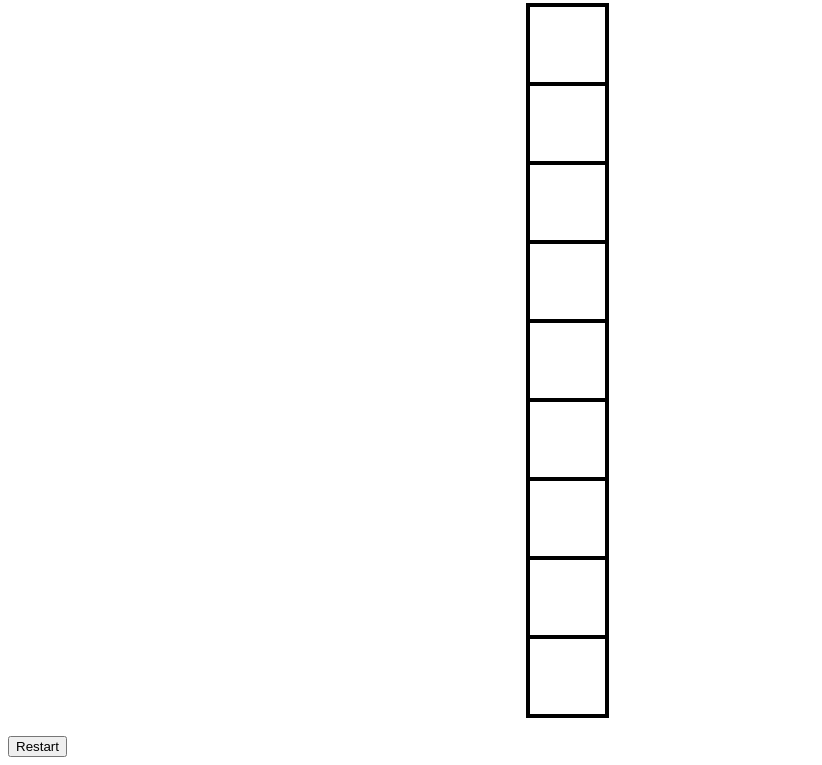
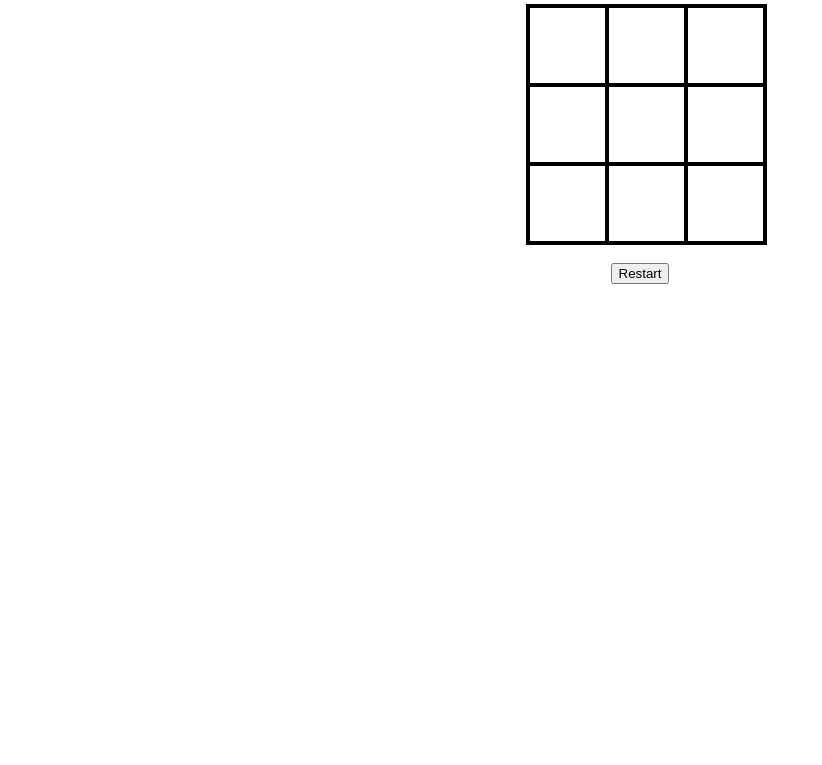
Before and after one commit to RoseDzo/TicTacToe, a plain HTML site: page index.html in a window 1280 px wide. Shown: the part 75-840 px from the top of the page, without its empty margins (0-822 px from the left). After the commit the page ends 800 px from the top, so only its background shows below. Drawn offline with Linux system fonts and the light colour scheme.

Commit message:
css done

```diff
--- a/style.css
+++ b/style.css
@@ -3,13 +3,19 @@
     height: 75px;
     border: 2px solid;
     box-shadow: 0 0 0 2px;
-    line-height: 75 px;
+    line-height: 75px;
+    font-size: 50px;
+    cursor: pointer;
+}
 
+#gameContainer{
+    font-family: "Permanent Marker", cursive;
+    text-align: center;
 }
+
 #cellContainer{
          display: grid;
-         grid-template-columns: repeat (3, auto);
+         grid-template-columns: repeat(3, auto);
          width : 225px;
          margin: auto;
-
 }
```
Also changed, not shown: index.html (+1 -1 lines).
